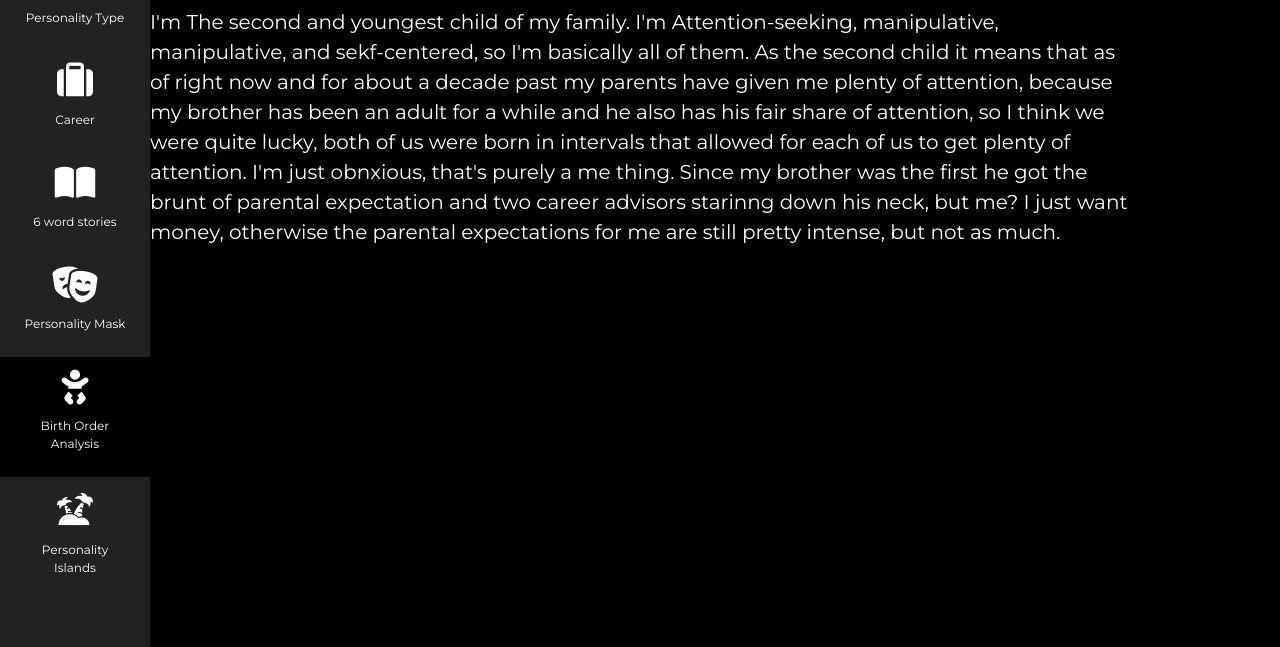
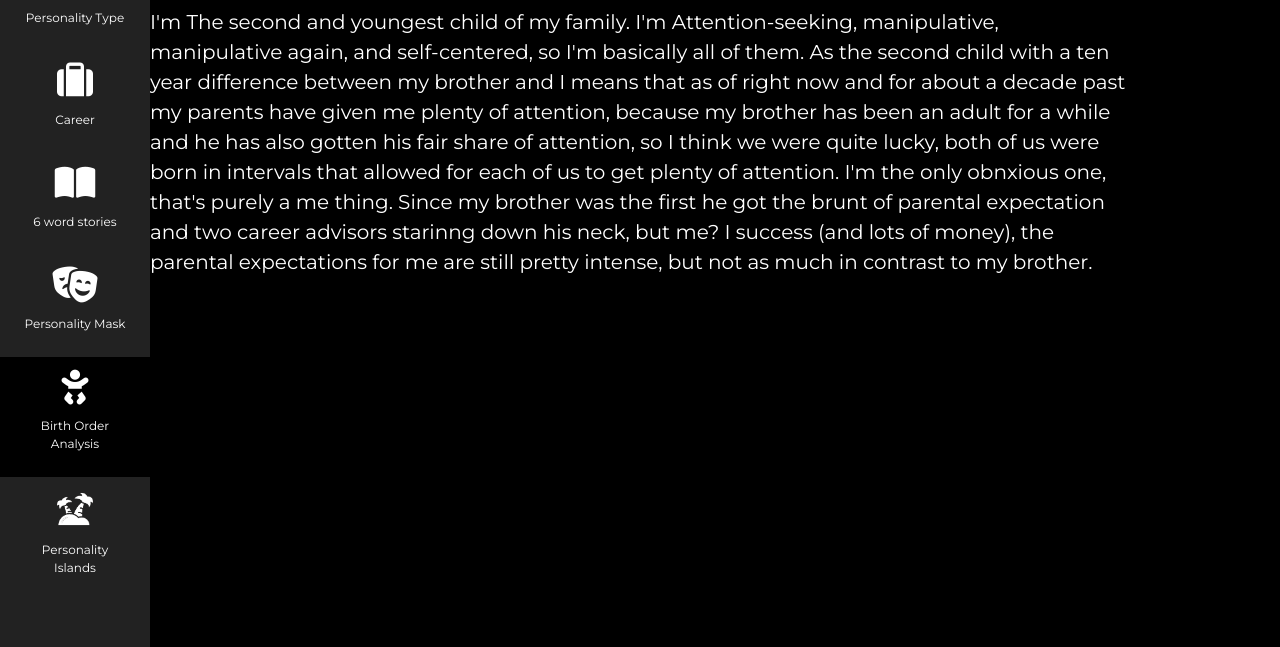
Before and after one commit to Nghiphd/Personality-Portfolio, a plain HTML site: page Webpages/5-birth-order.html in a window 1280 px wide. Shown: the part 153-800 px from the top of the page. Drawn offline with nearby package versions, Linux system fonts and the light colour scheme.

Commit message:
Update 5-birth-order.html

```diff
--- a/Webpages/5-birth-order.html
+++ b/Webpages/5-birth-order.html
@@ -71,7 +71,9 @@
     <div class="w3-padding-64 w3-content">
     <h2 class="w3-text-light-grey">Birth Order</h2>
     <hr style="width:200px" class="w3-opacity">
-        <p style="font-size:20px";> I'm The second and youngest child of my family. I'm Attention-seeking, manipulative, manipulative, and sekf-centered, so I'm basically all of them. As the second child it means that as of right now and for about a decade past my parents have given me plenty of attention, because my brother has been an adult for a while and he also has his fair share of attention, so I think we were quite lucky, both of us were born in intervals that allowed for each of us to get plenty of attention. I'm just obnxious, that's purely a me thing. Since my brother was the first he got the brunt of parental expectation and two career advisors starinng down his neck, but me? I just want money, otherwise the parental expectations for me are still pretty intense, but not as much. </p>
+        <p style="font-size:20px";>
+          I'm The second and youngest child of my family. I'm Attention-seeking, manipulative, manipulative again, and self-centered, so I'm basically all of them. As the second child with a ten year difference between my brother and I means that as of right now and for about a decade past my parents have given me plenty of attention, because my brother has been an adult for a while and he has also gotten his fair share of attention, so I think we were quite lucky, both of us were born in intervals that allowed for each of us to get plenty of attention. I'm the only obnxious one, that's purely a me thing. Since my brother was the first he got the brunt of parental expectation and two career advisors starinng down his neck, but me? I success (and lots of money), the parental expectations for me are still pretty intense, but not as much in contrast to my brother.
+      </p>
 
     </div>
 
```
